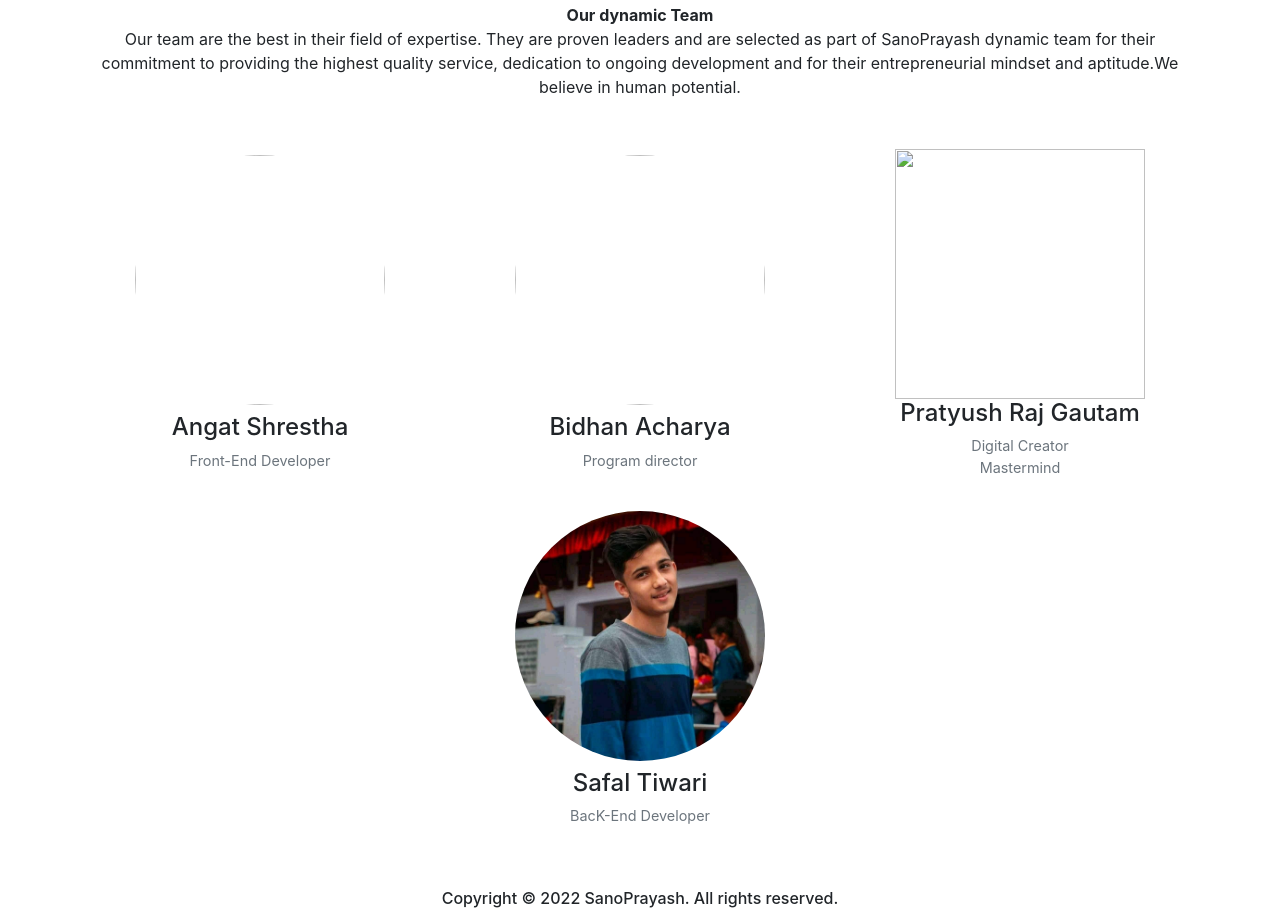
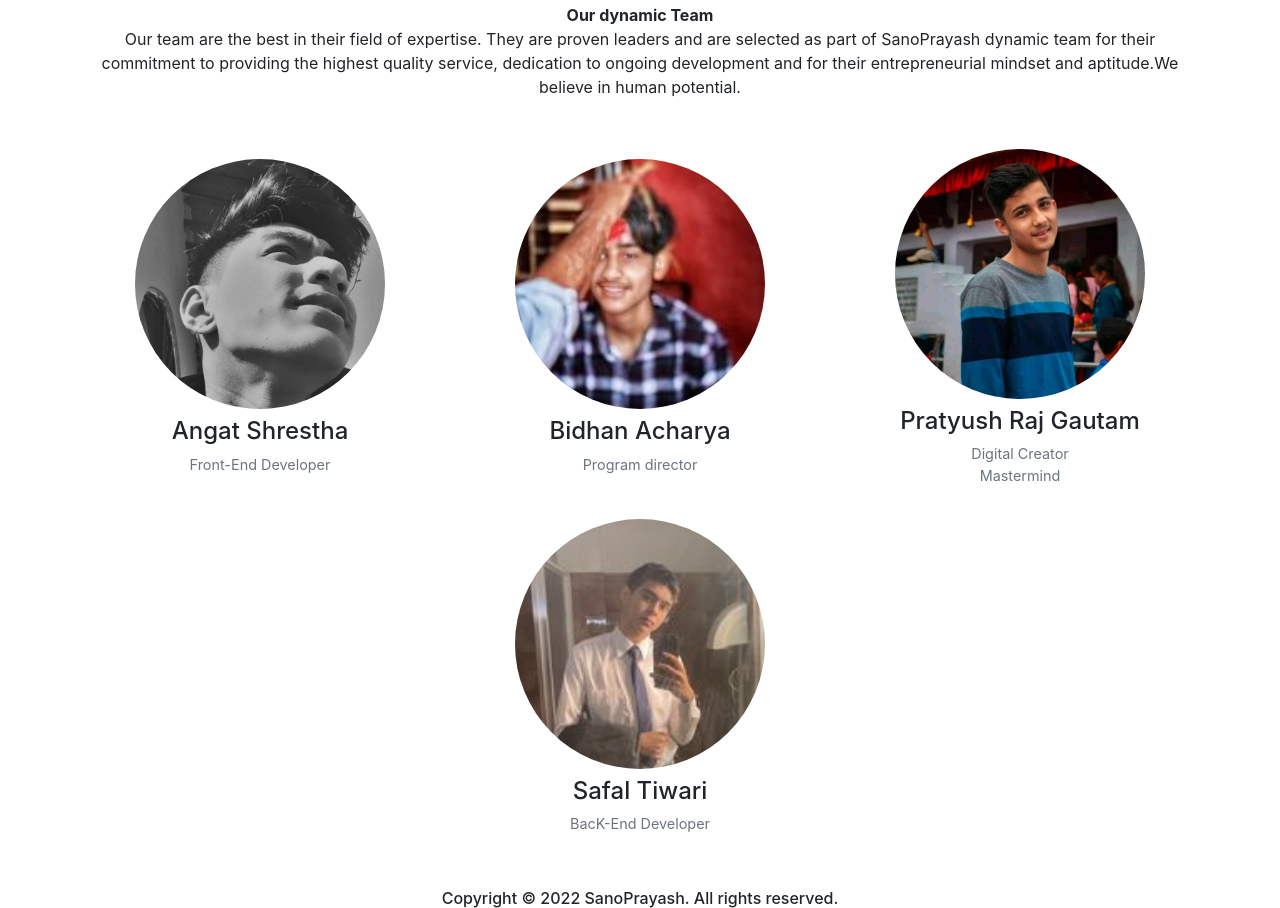
Before and after one commit to angatshrestha/sanopryash.github.io, a plain HTML site: page index.html in a window 1280 px wide. Shown: the part 1783-2691 px from the top of the page. Drawn offline with nearby package versions, Linux system fonts and the light colour scheme.

Commit message:
update 1.2

```diff
--- a/index.html
+++ b/index.html
@@ -139,7 +139,7 @@
                 <div class="row teamsetting">
                     <div  class="col-lg-4 col-md-4 col-sm-10 col-12 d-block m-auto">
                         <figure class="figure">
-                            <img src="../../Documents/sanopryash.github.io/img/angat.jpg" class="figure-img img-fluid rounded-circle" height="250px"
+                            <img src="../sanopryash.github.io/img/angat.jpg" class="figure-img img-fluid rounded-circle" height="250px"
                             width="250px">
                             <figcaption>
                                 <h4>Angat Shrestha</h4>
@@ -151,7 +151,7 @@
 
                         <div  class="col-lg-4 col-md-4 col-sm-10 col-12 d-block m-auto">
                             <figure class="figure">
-                                <img src="../../Documents/sanopryash.github.io/img/bidhan.jpg" class="figure-img img-fluid rounded-circle" height="250px"
+                                <img src="../sanopryash.github.io/img/bidhan.jpg" class="figure-img img-fluid rounded-circle" height="250px"
                                 width="250px">
                                 <figcaption>
                                     <h4>Bidhan Acharya</h4>
@@ -162,7 +162,7 @@
 
                             <div  class="col-lg-4 col-md-4 col-sm-10 col-12 d-block m-auto">
                                 <figure class="figure">
-                                    <img src="../sanopryash.github.io/img/pratyush.jpg class="figure-img img-fluid rounded-circle" height="250px"
+                                    <img src="../sanopryash.github.io/img/pratyush.jpg" class="figure-img img-fluid rounded-circle" height="250px"
                                     width="250px">
                                     <figcaption>
                                         <h4>Pratyush Raj Gautam</h4>
@@ -174,7 +174,7 @@
 
                                 <div  class="col-lg-4 col-md-4 col-sm-10 col-12 d-block m-auto">
                                     <figure class="figure">
-                                        <img src="../sanopryash.github.io/img/pratyush.jpg" class="figure-img img-fluid rounded-circle" height="250px"
+                                        <img src="../sanopryash.github.io/img/safal.jpg" class="figure-img img-fluid rounded-circle" height="250px"
                                         width="250px">
                                         <figcaption>
                                             <h4>Safal Tiwari</h4>
```
